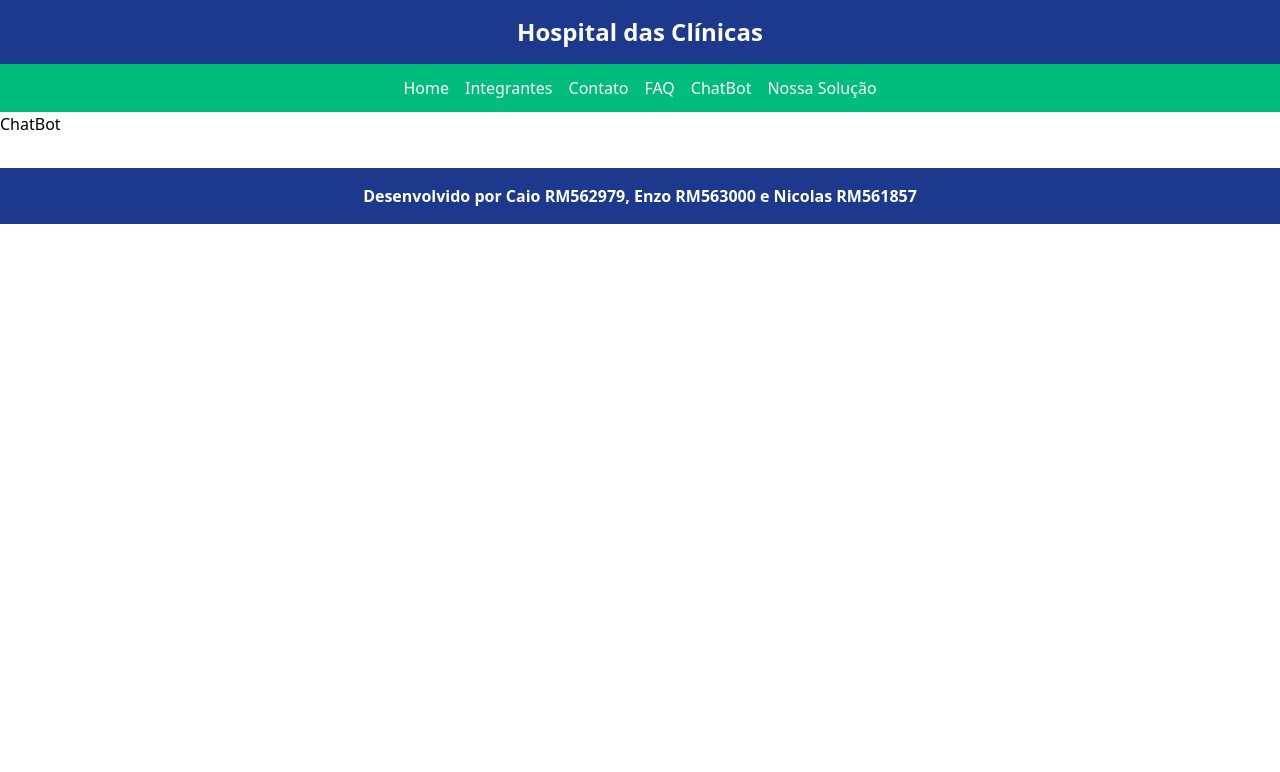
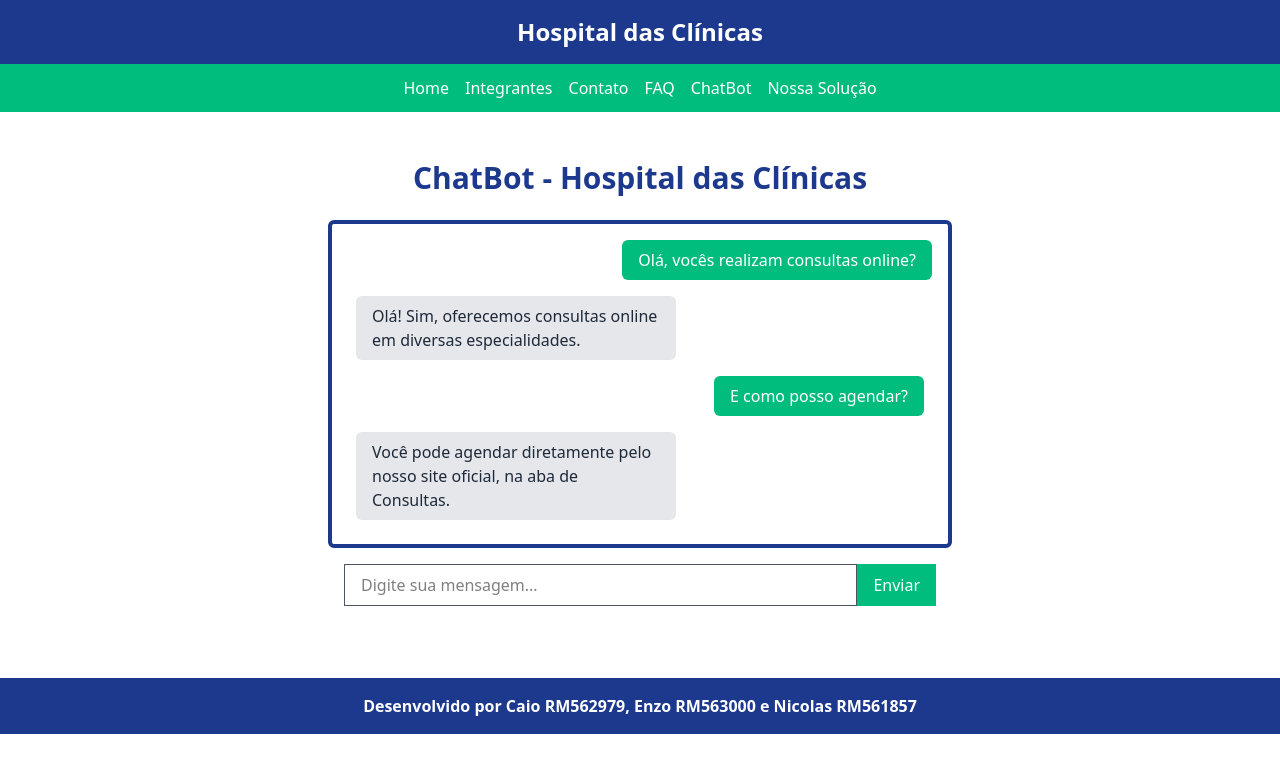
Before and after one commit to Nicomotac/Challenge-Sprint-3, a React (Vite) app: page /Chatbot in a window 1280 px wide. Shown: the top 772 px of the page. Built offline with nearby package versions, Linux system fonts and the light colour scheme.

Commit message:
alterando chatbot

```diff
--- a/src/components/routes/Chatbot/index.tsx
+++ b/src/components/routes/Chatbot/index.tsx
@@ -1,15 +1,38 @@
-export default function ChatBot(){
+export default function Chatbot() {
+  return (
+    <div className="p-6 max-w-2xl mx-auto flex flex-col">
+      <h2 className="text-3xl font-bold text-center m-6 text-blue-900"> ChatBot - Hospital das Clínicas</h2>
 
+      <div className="flex-1 border-4 border-blue-900 rounded-md p-4 bg-white flex flex-col overflow-y-auto">
+        <div className="mb-2 flex justify-end">
+          <span className="bg-emerald-500 text-white px-4 py-2 rounded-md inline-block max-w-xs">
+            Olá, vocês realizam consultas online?
+          </span>
+        </div>
 
-return(
+        <div className="m-2 flex justify-start">
+          <span className="bg-gray-200 text-gray-800 px-4 py-2 rounded-md inline-block max-w-xs">
+            Olá! Sim, oferecemos consultas online em diversas especialidades.
+          </span>
+        </div>
 
-<h1>ChatBot</h1>
+        <div className="m-2 flex justify-end">
+          <span className="bg-emerald-500 text-white px-4 py-2 rounded-md inline-block max-w-xs">
+            E como posso agendar?
+          </span>
+        </div>
 
+        <div className="m-2 flex justify-start">
+          <span className="bg-gray-200 text-gray-800 px-4 py-2 rounded-md inline-block max-w-xs">
+            Você pode agendar diretamente pelo nosso site oficial, na aba de Consultas.
+          </span>
+        </div>
+      </div>
 
-
-)
-
-
-
-
+      <div className="m-4 flex">
+        <input type="text" placeholder="Digite sua mensagem..." className="flex-1 border border-gray-600 px-4 py-2"/>
+        <button className="bg-emerald-500 text-white px-4 py-2 hover:bg-emerald-400">Enviar</button>
+      </div>
+    </div>
+  )
 }
```
